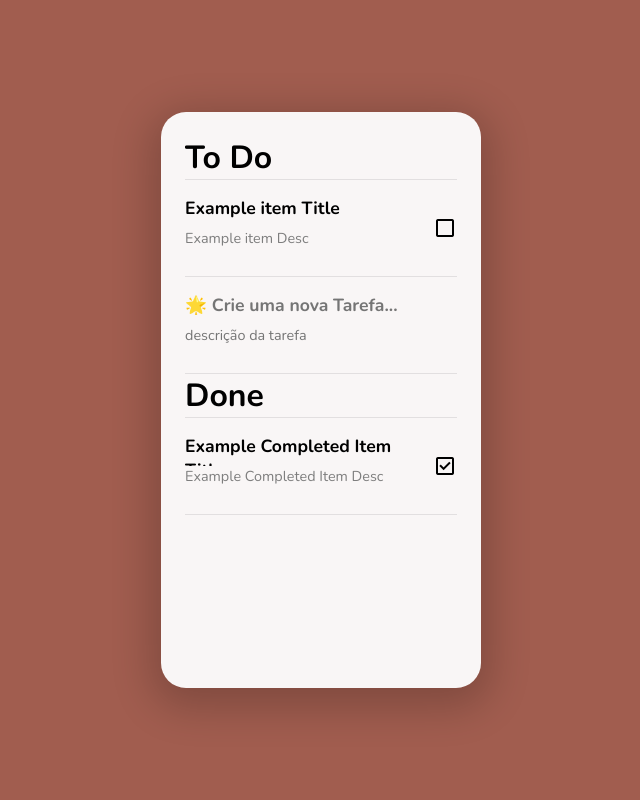
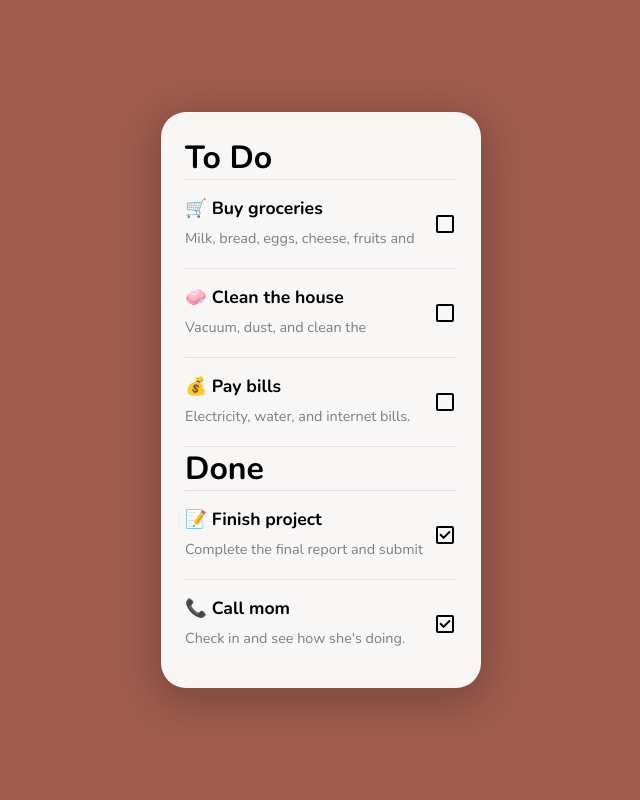
Before and after one commit to LordGhapa/todo-list-vanila-js, a plain HTML site: page index.html in a window 1280 px wide. Shown: the whole page, without its empty margins (319-959 px from the left). Drawn offline with nearby package versions, Linux system fonts and the light colour scheme.

Commit message:
feat:implement local storage

```diff
--- a/index.html
+++ b/index.html
@@ -12,13 +12,13 @@
     <title>Todo List Vanila</title>
     <link rel="stylesheet" href="style.css" />
   </head>
-  <body>
+  <body onload="getListData()">
     <div id="app">
       <div id="items">
         <h1>To Do</h1>
         <form id="form">
           <div id="to-do">
-            <div>
+           <!--  <div>
               <div class="itm-data">
                 <textarea name="n0-title" maxlength="30">
 Example item Title</textarea
@@ -32,8 +32,8 @@ Example item Title</textarea
               >
                 check_box_outline_blank
               </span>
-            </div>
-            <div>
+            </div> -->
+            <!-- <div>
               <div class="itm-data">
                 <textarea
                   name="n1-title"
@@ -46,11 +46,11 @@ Example item Title</textarea
                 ></textarea>
                 <input type="hidden" name="n1-completed" />
               </div>
-            </div>
+            </div> -->
           </div>
           <h1>Done</h1>
           <div id="done">
-            <div>
+           <!--  <div>
               <div class="itm-data">
                 <textarea name="n2-title" maxlength="30">Example Completed Item Title</textarea
                 >
@@ -63,7 +63,7 @@ Example item Title</textarea
               >
                 check_box
               </span>
-            </div>
+            </div> -->
           </div>
         </form>
       </div>
--- a/script.js
+++ b/script.js
@@ -0,0 +1,121 @@
+const defaultList = {
+  to_do_list: [
+    {
+      title: '🛒 Buy groceries',
+      description: 'Milk, bread, eggs, cheese, fruits and vegetables.',
+      completed: false
+    },
+    {
+      title: '📝 Finish project',
+      description: 'Complete the final report and submit it by Friday.',
+      completed: true
+    },
+    {
+      title: '🧼 Clean the house',
+      description: 'Vacuum, dust, and clean the bathrooms.',
+      completed: false
+    },
+    {
+      title: '💰 Pay bills',
+      description: 'Electricity, water, and internet bills.',
+      completed: false
+    },
+    {
+      title: '📞 Call mom',
+      description: "Check in and see how she's doing.",
+      completed: true
+    },
+    {
+      title: '📅 Schedule appointment',
+      description: 'Make an appointment with the dentist.',
+      completed: true
+    },
+    {
+      title: '🏃‍♂️ Go for a run',
+      description: 'Jog for 30 minutes.',
+      completed: true
+    },
+    {
+      title: '📖 Read a book',
+      description: "Finish reading 'The Great Gatsby'.",
+      completed: true
+    },
+    {
+      title: '✍️ Write a blog post',
+      description: 'Come up with a topic and write a 500-word blog post.',
+      completed: true
+    },
+    {
+      title: '🧹 Organize closet',
+      description:
+        'Sort clothes by category and donate items no longer needed.',
+      completed: true
+    }
+  ]
+}
+let list = JSON.parse(localStorage.getItem('list'))
+const toDo = document.querySelector('#to-do')
+const done = document.querySelector('#done')
+if (!list) {
+  localStorage.setItem('list', JSON.stringify(defaultList))
+  list = JSON.parse(localStorage.getItem('list'))
+}
+
+function getListData() {
+  /*   toDo.innerHTML=""
+  done.innerHTML="" */
+  let lastItem
+
+  list.to_do_list.forEach((itm, index) => {
+    renderToDoItem(itm, index)
+    lastItem = index
+  })
+}
+
+function renderToDoItem(itm, index) {
+  const title = document.createElement('textarea')
+  title.name = `n${index}-title`
+  title.value = itm.title
+  title.maxLength = 30
+  const desc = document.createElement('textarea')
+  desc.name = `n${index}-desc`
+  desc.value = itm.description
+
+  desc.style.height = '1.5rem'
+  desc.style.height = this.scrollHeight + 'xp'
+  desc.addEventListener('input', autoResize, false)
+  desc.addEventListener('click', autoResize, false)
+
+  const completed = document.createElement('input')
+  completed.type = 'hidden'
+  completed.name = `n${index}-completed`
+  completed.value = itm.completed
+
+  const wrapper = document.createElement('div')
+  const itmData = document.createElement('div')
+
+  itmData.classList.add('itm-data')
+  itmData.appendChild(title)
+  itmData.appendChild(desc)
+  itmData.appendChild(completed)
+
+  const checkBtn = document.createElement('span')
+  checkBtn.classList.add('material-symbols-outlined')
+  checkBtn.title = 'segure para apaga este item'
+  checkBtn.id = index
+
+  wrapper.appendChild(itmData)
+  wrapper.appendChild(checkBtn)
+
+  if (itm.completed) {
+    checkBtn.innerHTML = 'check_box'
+    done.appendChild(wrapper)
+  } else {
+    checkBtn.innerHTML = 'check_box_outline_blank'
+    toDo.appendChild(wrapper)
+  }
+}
+function autoResize() {
+  this.style.height = '1.5rem'
+  this.style.height = this.scrollHeight + 'px'
+}
```
